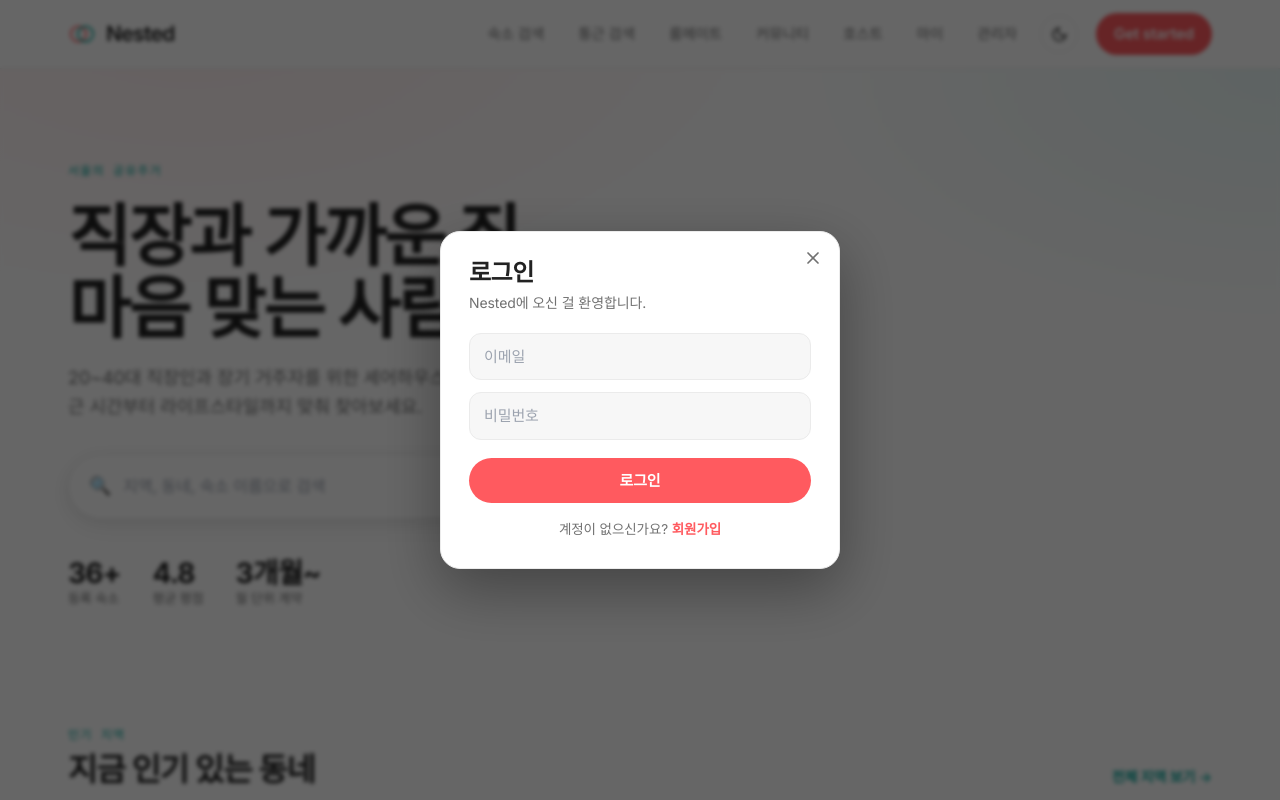
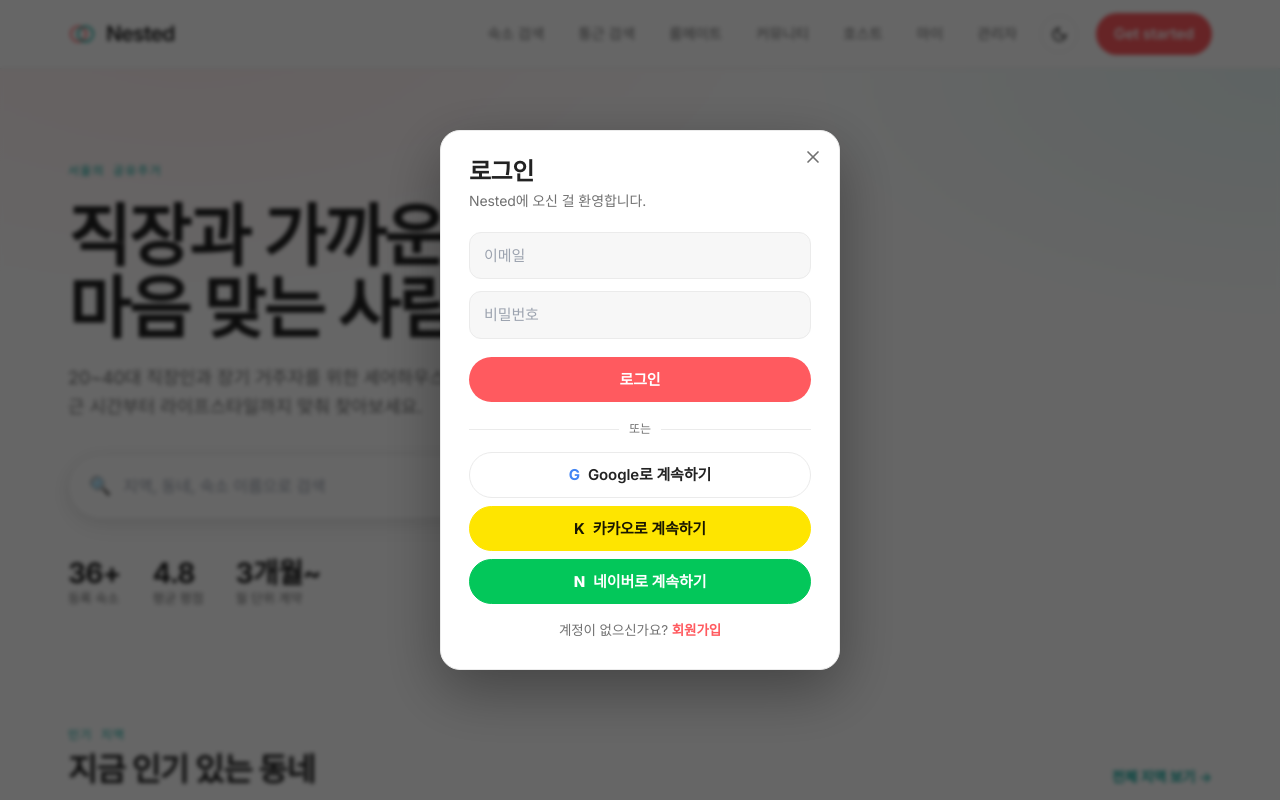
Before and after one commit to bxbae/nested-platform, a Next.js app in the folder coliving/: page / in a window 1280 px wide. Both pictures are taken after a click on the button "Get started". Shown: the top 800 px of the page. Built offline with nearby package versions, Linux system fonts and the light colour scheme; no server answers; a web font is replaced by a local one.

Commit message:
Add Google/Kakao/Naver social login buttons and OAuth callback

```diff
--- /dev/null
+++ b/coliving/src/app/auth/callback/page.tsx
@@ -0,0 +1,57 @@
+"use client";
+
+import { useEffect, useState } from "react";
+import { useRouter } from "next/navigation";
+import { authStore } from "@/lib/api/auth-store";
+import { fetchMe } from "@/lib/api/auth";
+
+// Landing route for social logins. The backend redirects here as
+// /auth/callback#accessToken=…&refreshToken=… after Google/Kakao/Naver OAuth.
+// We read the tokens from the URL fragment (not sent to servers), persist the
+// session, hydrate the user, then head into the app.
+export default function AuthCallback() {
+  const router = useRouter();
+  const [error, setError] = useState(false);
+
+  useEffect(() => {
+    (async () => {
+      try {
+        const hash = window.location.hash.startsWith("#")
+          ? window.location.hash.slice(1)
+          : window.location.hash;
+        const params = new URLSearchParams(hash);
+        const accessToken = params.get("accessToken");
+        const refreshToken = params.get("refreshToken");
+        if (!accessToken || !refreshToken) {
+          setError(true);
+          return;
+        }
+        // Seed a minimal session, then fill in the real user via /auth/me.
+        authStore.set({
+          accessToken,
+          refreshToken,
+          user: { id: "", email: "", role: "GUEST" },
+        });
+        await fetchMe();
+        router.replace("/me");
+      } catch {
+        setError(true);
+      }
+    })();
+  }, [router]);
+
+  return (
+    <div style={{ padding: "120px 0", textAlign: "center", color: "var(--text-2)" }}>
+      {error ? (
+        <>
+          <p style={{ marginBottom: 16 }}>로그인 처리에 실패했어요.</p>
+          <button className="btn btn-primary press" onClick={() => router.replace("/?auth=1")}>
+            다시 로그인
+          </button>
+        </>
+      ) : (
+        "로그인 중…"
+      )}
+    </div>
+  );
+}
--- a/coliving/src/components/AuthModal.tsx
+++ b/coliving/src/components/AuthModal.tsx
@@ -4,6 +4,23 @@
 import { createPortal } from "react-dom";
 import { X } from "lucide-react";
 import { useAuth } from "@/lib/api/useAuth";
+import { API_BASE_URL } from "@/lib/api/config";
+
+// Kicks off a provider OAuth flow. The backend handles the handshake and
+// redirects back to /auth/callback with tokens.
+function social(provider: "google" | "kakao" | "naver") {
+  window.location.href = `${API_BASE_URL}/auth/${provider}`;
+}
+
+const socialBtn: React.CSSProperties = {
+  width: "100%",
+  justifyContent: "center",
+  gap: 8,
+  padding: "10px 0",
+  background: "var(--surface)",
+  border: "1px solid var(--border)",
+  fontWeight: 600,
+};
 
 // Login / sign-up modal. Uses the existing useAuth() hook, so it works in both
 // demo mode (fabricated local session) and real-API mode (NestJS /auth).
@@ -162,6 +179,24 @@
           {busy ? "처리 중…" : mode === "login" ? "로그인" : "회원가입"}
         </button>
 
+        {/* social logins — redirect to backend OAuth start routes */}
+        <div style={{ display: "flex", alignItems: "center", gap: 10, margin: "18px 0 14px" }}>
+          <span style={{ flex: 1, height: 1, background: "var(--border)" }} />
+          <span style={{ fontSize: 12, color: "var(--text-2)" }}>또는</span>
+          <span style={{ flex: 1, height: 1, background: "var(--border)" }} />
+        </div>
+        <div style={{ display: "flex", flexDirection: "column", gap: 8 }}>
+          <button className="btn press" onClick={() => social("google")} style={socialBtn}>
+            <span style={{ fontWeight: 700, color: "#4285F4" }}>G</span> Google로 계속하기
+          </button>
+          <button className="btn press" onClick={() => social("kakao")} style={{ ...socialBtn, background: "#FEE500", borderColor: "#FEE500", color: "#191600" }}>
+            <span style={{ fontWeight: 700 }}>K</span> 카카오로 계속하기
+          </button>
+          <button className="btn press" onClick={() => social("naver")} style={{ ...socialBtn, background: "#03C75A", borderColor: "#03C75A", color: "#fff" }}>
+            <span style={{ fontWeight: 800 }}>N</span> 네이버로 계속하기
+          </button>
+        </div>
+
         <p style={{ textAlign: "center", fontSize: 13.5, color: "var(--text-2)", marginTop: 16 }}>
           {mode === "login" ? "계정이 없으신가요? " : "이미 계정이 있으신가요? "}
           <button
```
Also changed, not shown: 1 other file (tests, documents, lock files or other folders).
